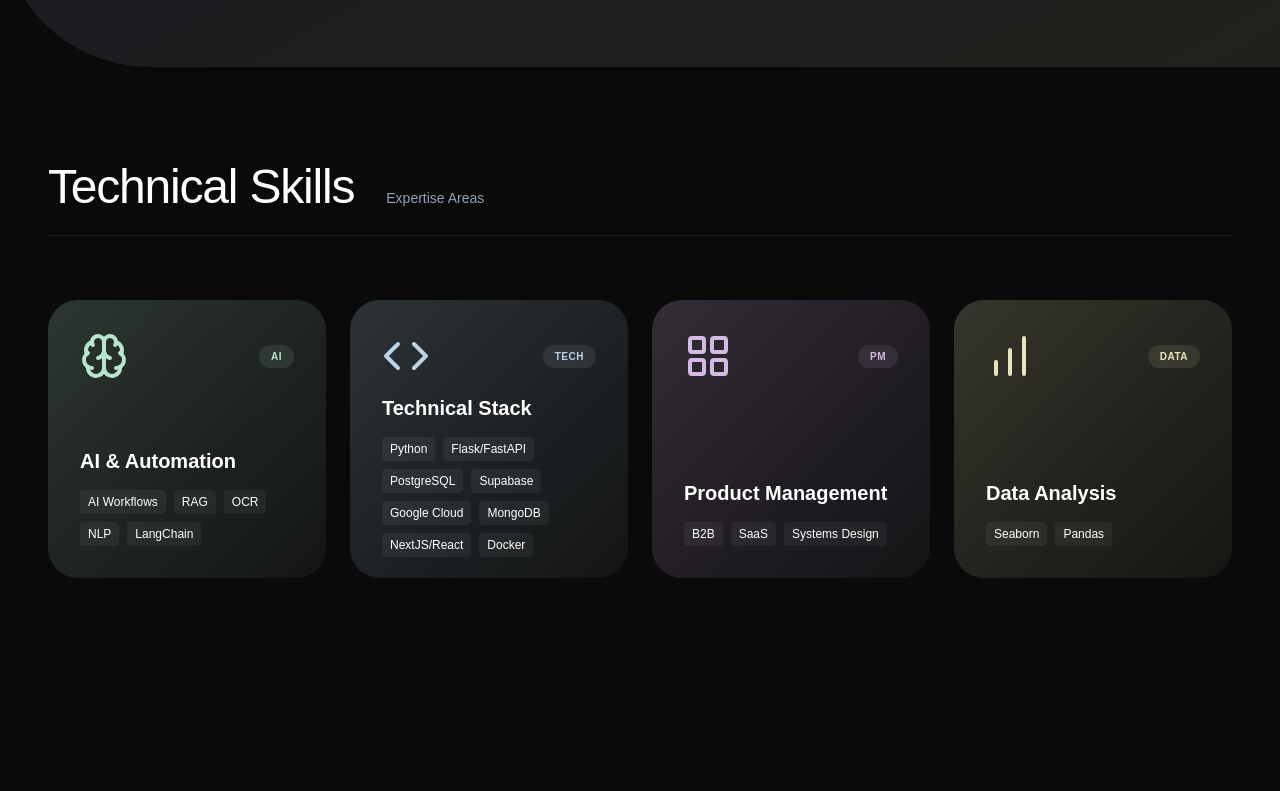
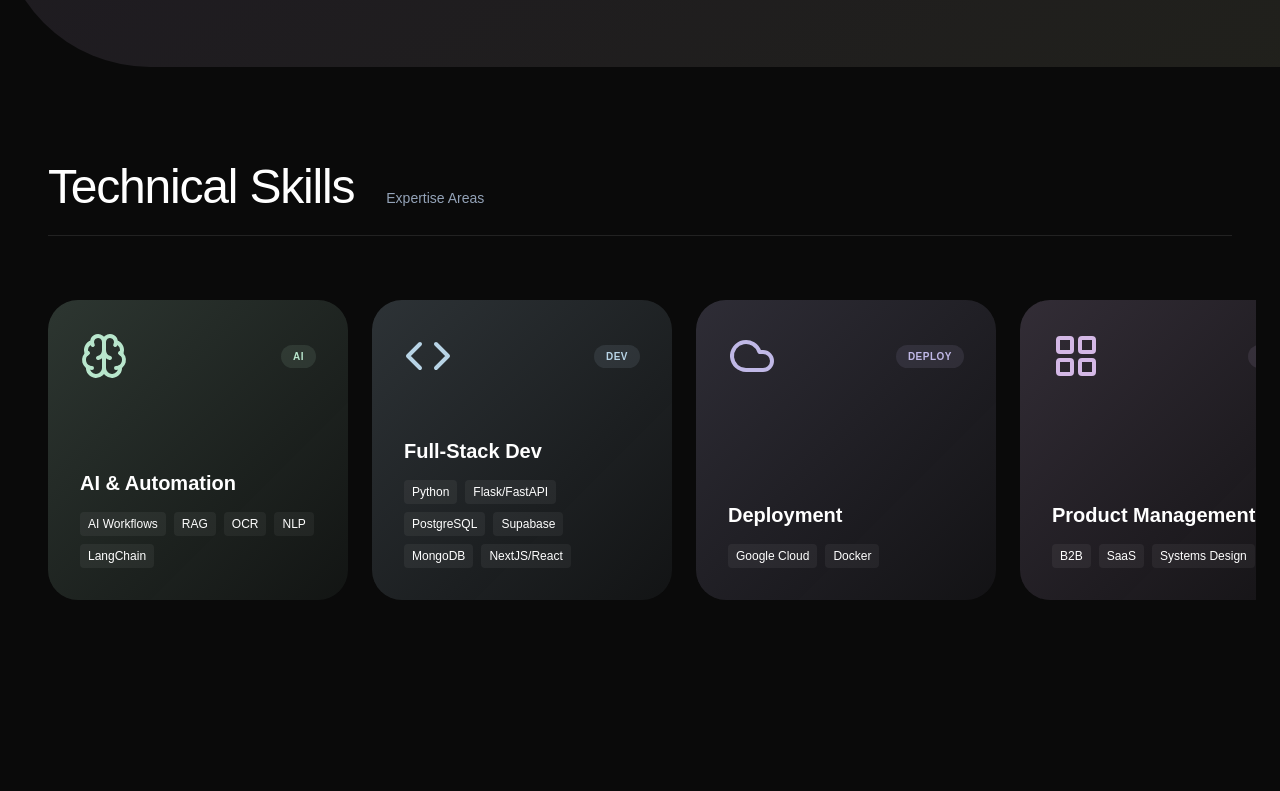
Before and after one commit to hanshimawan26/hanshimawan26.github.io, a website: page index.html in a window 1280 px wide. Shown: the part 653-1444 px from the top of the page. Drawn offline with nearby package versions, Linux system fonts and the light colour scheme.

Commit message:
added autoscroll for skills section

```diff
--- a/index.html
+++ b/index.html
@@ -52,7 +52,7 @@
 
         <!-- Content -->
         <div
-            class="flex flex-col md:px-12 h-full max-w-7xl z-10 mx-auto pt-32 px-6 pb-12 relative justify-center flex-grow">
+            class="flex flex-col md:px-12 h-full max-w-7xl z-10 mx-auto pt-10 md:pt-32 px-6 pb-12 relative justify-center flex-grow">
             <div class="flex flex-col md:flex-row md:items-end gap-8 md:gap-12">
                 <!-- Profile Picture: max 40% on desktop -->
                 <div class="w-full md:basis-2/5 md:max-w-[40%] md:flex-shrink-0 mb-4 md:mb-0 md:-mt-[15%]">
@@ -98,9 +98,9 @@
             </div>
         </div>
 
-        <div class="grid md:grid-cols-4 gap-6">
+        <div id="skills-carousel" class="flex gap-6 overflow-x-auto pb-4 scrollbar-hide -mx-6 px-6">
             <!-- AI & Automation -->
-            <div class="group cursor-pointer">
+            <div class="group cursor-pointer flex-shrink-0 w-[280px] md:w-[300px] snap-start">
                 <div
                     class="relative aspect-square overflow-hidden rounded-[30px] mb-6 bg-gradient-to-br from-[#B8E6CC]/20 to-[#B8E6CC]/5 p-8 flex flex-col justify-between transition-all duration-700 hover:scale-105 hover:shadow-2xl">
                     <div class="flex items-center justify-between mb-4">
@@ -121,25 +121,42 @@
                 </div>
             </div>
 
-            <!-- Technical Stack -->
-            <div class="group cursor-pointer">
+            <!-- Full-Stack Dev -->
+            <div class="group cursor-pointer flex-shrink-0 w-[280px] md:w-[300px] snap-start">
                 <div
                     class="relative aspect-square overflow-hidden rounded-[30px] mb-6 bg-gradient-to-br from-[#B8D4E6]/20 to-[#B8D4E6]/5 p-8 flex flex-col justify-between transition-all duration-700 hover:scale-105 hover:shadow-2xl">
                     <div class="flex items-center justify-between mb-4">
                         <i data-lucide="code" class="w-12 h-12 text-[#B8D4E6]"></i>
                         <span
-                            class="text-[10px] font-bold uppercase tracking-wider text-[#B8D4E6] bg-[#B8D4E6]/10 px-3 py-1 rounded-full">Tech</span>
+                            class="text-[10px] font-bold uppercase tracking-wider text-[#B8D4E6] bg-[#B8D4E6]/10 px-3 py-1 rounded-full">Dev</span>
                     </div>
                     <div>
-                        <h3 class="text-xl font-bold leading-tight mb-4">Technical Stack</h3>
+                        <h3 class="text-xl font-bold leading-tight mb-4">Full-Stack Dev</h3>
                         <div class="flex flex-wrap gap-2">
                             <span class="text-xs bg-white/5 px-2 py-1 rounded">Python</span>
                             <span class="text-xs bg-white/5 px-2 py-1 rounded">Flask/FastAPI</span>
                             <span class="text-xs bg-white/5 px-2 py-1 rounded">PostgreSQL</span>
                             <span class="text-xs bg-white/5 px-2 py-1 rounded">Supabase</span>
-                            <span class="text-xs bg-white/5 px-2 py-1 rounded">Google Cloud</span>
                             <span class="text-xs bg-white/5 px-2 py-1 rounded">MongoDB</span>
                             <span class="text-xs bg-white/5 px-2 py-1 rounded">NextJS/React</span>
+                        </div>
+                    </div>
+                </div>
+            </div>
+
+            <!-- Deployment -->
+            <div class="group cursor-pointer flex-shrink-0 w-[280px] md:w-[300px] snap-start">
+                <div
+                    class="relative aspect-square overflow-hidden rounded-[30px] mb-6 bg-gradient-to-br from-[#c0b8e6]/20 to-[#c0b8e6]/5 p-8 flex flex-col justify-between transition-all duration-700 hover:scale-105 hover:shadow-2xl">
+                    <div class="flex items-center justify-between mb-4">
+                        <i data-lucide="cloud" class="w-12 h-12 text-[#c0b8e6]"></i>
+                        <span
+                            class="text-[10px] font-bold uppercase tracking-wider text-[#c0b8e6] bg-[#c0b8e6]/10 px-3 py-1 rounded-full">Deploy</span>
+                    </div>
+                    <div>
+                        <h3 class="text-xl font-bold leading-tight mb-4">Deployment</h3>
+                        <div class="flex flex-wrap gap-2">
+                            <span class="text-xs bg-white/5 px-2 py-1 rounded">Google Cloud</span>
                             <span class="text-xs bg-white/5 px-2 py-1 rounded">Docker</span>
                         </div>
                     </div>
@@ -147,7 +164,7 @@
             </div>
 
             <!-- Product Management -->
-            <div class="group cursor-pointer">
+            <div class="group cursor-pointer flex-shrink-0 w-[280px] md:w-[300px] snap-start">
                 <div
                     class="relative aspect-square overflow-hidden rounded-[30px] mb-6 bg-gradient-to-br from-[#D4B8E6]/20 to-[#D4B8E6]/5 p-8 flex flex-col justify-between transition-all duration-700 hover:scale-105 hover:shadow-2xl">
                     <div class="flex items-center justify-between mb-4">
@@ -167,7 +184,7 @@
             </div>
 
             <!-- Data -->
-            <div class="group cursor-pointer">
+            <div class="group cursor-pointer flex-shrink-0 w-[280px] md:w-[300px] snap-start">
                 <div
                     class="relative aspect-square overflow-hidden rounded-[30px] mb-6 bg-gradient-to-br from-[#E6E6B8]/20 to-[#E6E6B8]/5 p-8 flex flex-col justify-between transition-all duration-700 hover:scale-105 hover:shadow-2xl">
                     <div class="flex items-center justify-between mb-4">
@@ -444,6 +461,52 @@
             section.style.transform = 'translateY(20px)';
             observer.observe(section);
         });
+
+        // Infinite auto-scroll for skills carousel
+        (function initSkillsCarousel() {
+            const carousel = document.getElementById('skills-carousel');
+            if (!carousel) return;
+
+            // Clone all items for seamless loop
+            const items = carousel.querySelectorAll('.group');
+            items.forEach(item => {
+                const clone = item.cloneNode(true);
+                carousel.appendChild(clone);
+            });
+
+            // Re-initialize Lucide icons for cloned elements
+            lucide.createIcons();
+
+            let scrollSpeed = 0.5; // pixels per frame
+            let isPaused = false;
+            let animationId;
+
+            function autoScroll() {
+                if (!isPaused) {
+                    carousel.scrollLeft += scrollSpeed;
+
+                    // Reset to start when we've scrolled past the original items
+                    const halfScrollWidth = carousel.scrollWidth / 2;
+                    if (carousel.scrollLeft >= halfScrollWidth) {
+                        carousel.scrollLeft = 0;
+                    }
+                }
+                animationId = requestAnimationFrame(autoScroll);
+            }
+
+            // Pause on hover
+            carousel.addEventListener('mouseenter', () => isPaused = true);
+            carousel.addEventListener('mouseleave', () => isPaused = false);
+
+            // Pause on touch
+            carousel.addEventListener('touchstart', () => isPaused = true);
+            carousel.addEventListener('touchend', () => {
+                setTimeout(() => isPaused = false, 2000);
+            });
+
+            // Start animation
+            autoScroll();
+        })();
     </script>
     <script id="dhws-dataInjector" src="/public/dhws-data-injector.js"></script>
 </body>
```
Also changed, not shown: css/main.css.
